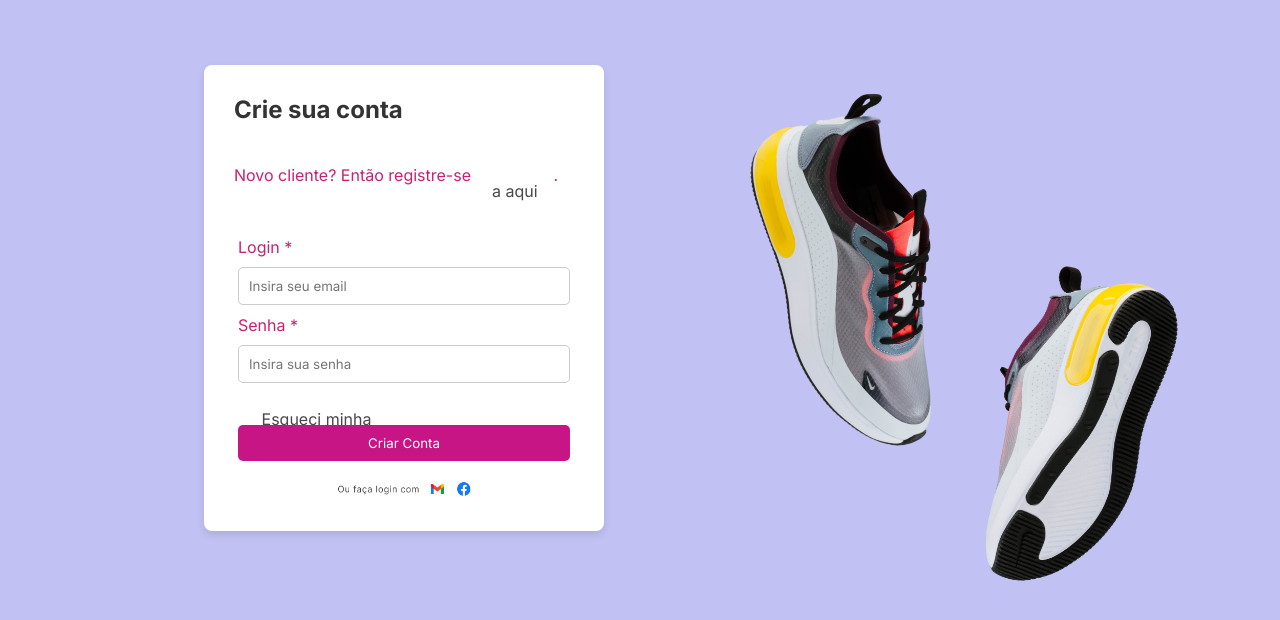
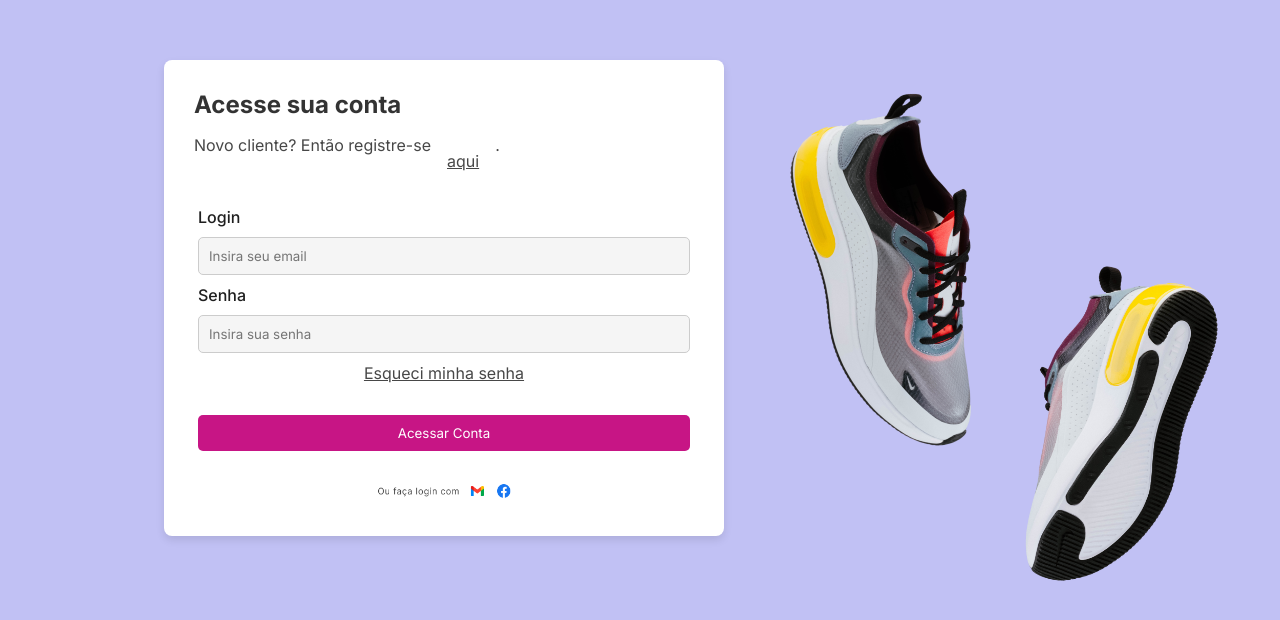
Before and after one commit to ArthurAgDuarte/projeto-final-gt, a React (Vite) app: page /login in a window 1280 px wide. Shown: the part 102-722 px from the top of the page. Built offline with nearby package versions, Linux system fonts and the light colour scheme.

Commit message:
Login feito

```diff
--- a/src/Components/Login/Login.jsx
+++ b/src/Components/Login/Login.jsx
@@ -10,40 +10,46 @@ export default function Login() {
     <div className="login-container">
 
       <div className="login-card">
-        <h2>Crie sua conta</h2>
-        <p>
-          Novo cliente? Então registre-se <Link to="/criar">a aqui</Link>.
+        <div className="cabeçalho">
+          <h2 className="crieconta">Acesse sua conta</h2>
+          <p className="criarconta">
+            Novo cliente? Então registre-se <Link to="/cadastro" className="linkcadastro">aqui</Link>.
           </p>
+        </div>
         <form>
-          <label htmlFor="email">Login *</label>
+          <label className="logar">Login</label>
           <input
             type="email"
-            id="email"
+            className="email"
             placeholder="Insira seu email"
             required
           />
 
-        <label htmlFor="senha">Senha *</label>
+        <label className="digitesenha">Senha</label>
           <input
-            type="senha"
-            id="senha"
+            type="password"
+            className="senha"
             placeholder="Insira sua senha"
             required
 
           />
+<div className="acoeslogin">
 
             <div className="esqueciSenha">
               <Link to="/login">Esqueci minha senha</Link>
             </div>
 
             <button type="submit" className="create-account-button">
-            Criar Conta
+              Acessar Conta
             </button>
-        </form>
 
             <button className="social-btn">
             <img src={img} className="icon-img" />
              </button>
+</div>
+        </form>
+
+
 
         </div>
 
--- a/src/Components/Login/LoginPage.css
+++ b/src/Components/Login/LoginPage.css
@@ -42,27 +42,37 @@
   border-radius: 8px;
   box-shadow: 0 4px 8px rgba(0, 0, 0, 0.1);
   text-align: center;
-    max-width: 400px;
-    width: 100%;
+  /* max-width: 400px; */
+  width: 35rem;
 }
 
-  h2 {
+.crieconta {
   display: flex;
-    margin-bottom: 25px;
   color: #333;
 }
 
-  p {
+.criarconta{
   display: flex;
+  color: #474747;
+
  }
 
-   a{
-    margin-left: 5px;
-    color: #474747;
+ .cabeçalho{
+  display: flex;
+  flex-direction: column;
  }
 
-   label {
+ .linkcadastro{
+
+  color: #474747;
+  text-decoration: underline;
+   }
+
+ .digitesenha, .logar {
     display: flex;
+    color: #1f1f1f;
+    font-weight: 500;
+
  }
 
 form {
@@ -71,15 +81,16 @@
   gap: 10px;
 }
 
-  input {
+.senha, .email {
   padding: 10px;
   border-radius: 5px;
   border: 1px solid #ccc;
+  background-color: #F5F5F5;
 }
 
 .create-account-button {
   background-color: #c71585; /* cor magenta */
-    color: #fff;
+  color: #ffffff;
   border: none;
   padding: 10px;
   border-radius: 5px;
@@ -87,13 +98,15 @@
 }
 
 .create-account-button:hover {
-    background-color: #b21276; /* variação mais escura */
+  background-color: #cccccc;
+  color: #c71585;
+  transition: 0.5s;
 }
 
 .social-btn {
   background-color: #ffffff;
   color: #ffffff;
-    margin-top: 1rem;
+  /* margin-top: 1rem; */
   border: none;
 
 }
@@ -101,15 +114,21 @@
 .icon-img {
   width: 18rem;
   height: auto;
-    display: flex;
+  /* display: flex; */
 
 }
 
 .esqueciSenha {
-    display: flex;
-    width: 152px;
-    height: 22px;
-    gap: 0px;
-    opacity: 0px;
+  /* display: flex; */
+  /* width: 152px; */
+  /* height: 22px; */
+  gap: 16px;
+  text-decoration: underline;
   color: #474747;
 }
+
+.acoeslogin{
+  display: flex;
+  flex-direction: column;
+  gap: 2rem;
+}
```
Lines whose indentation alone changed are shown as unchanged.
